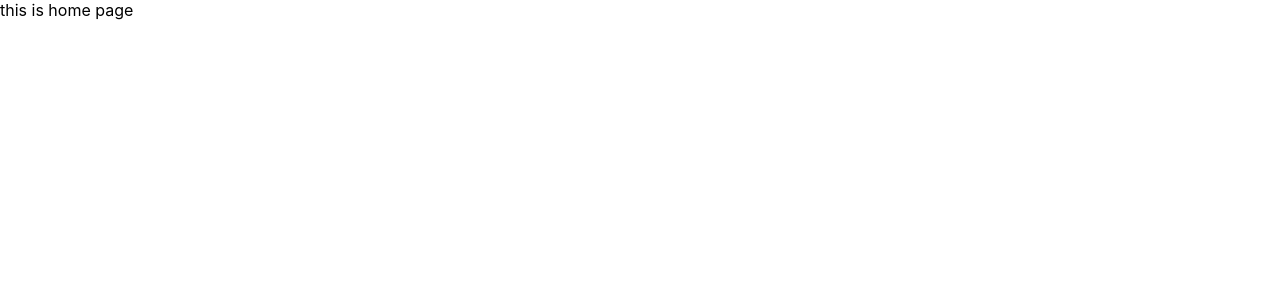
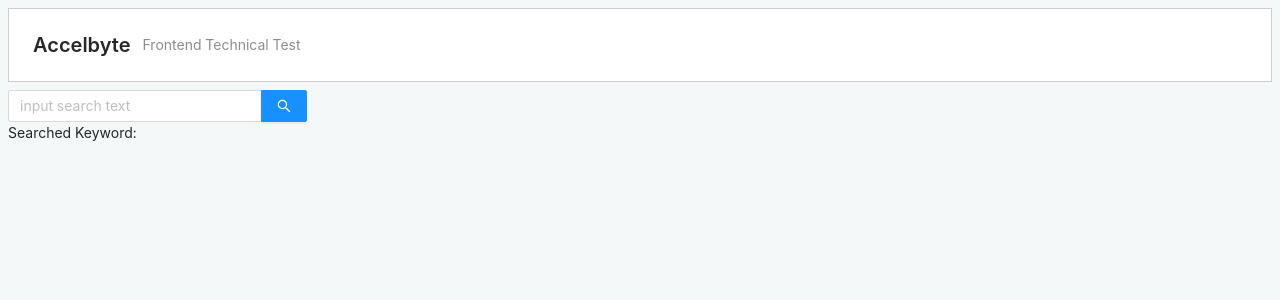
Before and after one commit to Harriet27/fe-accelbyte, a React (Create React App) app: page / in a window 1280 px wide. Shown: the top 300 px of the page. Built offline with nearby package versions, Linux system fonts and the light colour scheme.

Commit message:
added debounce on input

```diff
--- a/package.json
+++ b/package.json
@@ -9,6 +9,7 @@
     "@testing-library/user-event": "^13.5.0",
     "antd": "^4.20.4",
     "axios": "^0.27.2",
+    "lodash.debounce": "^4.0.8",
     "react": "^18.1.0",
     "react-dom": "^18.1.0",
     "react-redux": "^8.0.1",
--- /dev/null
+++ b/src/components/header/header.css
@@ -0,0 +1,8 @@
+.site-page-header {
+  border: 1px solid rgb(205, 205, 205);
+}
+
+.header-root {
+  margin-bottom: 0.5rem;
+  background-color: white;
+}
--- /dev/null
+++ b/src/components/header/header.js
@@ -0,0 +1,17 @@
+import React from 'react';
+import { PageHeader } from 'antd';
+import './header.css';
+
+const Header = () => {
+  return (
+    <div className='header-root'>
+      <PageHeader
+        className="site-page-header"
+        title="Accelbyte"
+        subTitle="Frontend Technical Test"
+      />
+    </div>
+  );
+};
+
+export default Header;
--- /dev/null
+++ b/src/components/header/index.js
@@ -0,0 +1 @@
+export { default } from './header';
--- /dev/null
+++ b/src/components/index.js
@@ -0,0 +1,5 @@
+import Header from './header/index';
+
+export {
+  Header,
+};
--- a/src/index.js
+++ b/src/index.js
@@ -3,31 +3,17 @@ import ReactDOM from 'react-dom/client';
 import './index.css';
 import App from './App';
 import reportWebVitals from './reportWebVitals';
-import { BrowserRouter } from "react-router-dom";
+import { BrowserRouter } from 'react-router-dom';
 import { Provider } from 'react-redux';
-// import ReduxThunk from 'redux-thunk';
-// import { applyMiddleware } from "redux";
-import { configureStore } from "@reduxjs/toolkit";
-
-// Reducers
-import {
-  todoReducer,
-  photoReducer,
-} from './redux/reducers';
-
-const globalStore = configureStore({
-  reducer: {
-    todo: todoReducer,
-    photo: photoReducer,
-  },
-});
+import { reducerStore } from './redux/reducers';
+import 'antd/dist/antd.css'; // or 'antd/dist/antd.less'
 
 const root = ReactDOM.createRoot(document.getElementById('root'));
 
 root.render(
   <React.StrictMode>
     <BrowserRouter>
-      <Provider store={globalStore}>
+      <Provider store={reducerStore}>
         <App />
       </Provider>
     </BrowserRouter>
--- a/src/pages/home.js
+++ /dev/null
@@ -1,11 +0,0 @@
-import React from 'react';
-
-const Home = () => {
-  return (
-    <div>
-      this is home page
-    </div>
-  );
-};
-
-export default Home;
--- /dev/null
+++ b/src/pages/home/home.css
@@ -0,0 +1,5 @@
+.home-root {
+  height: 100vh;
+  padding: 0.5rem;
+  background-color: #F4F8F9;
+}
--- /dev/null
+++ b/src/pages/home/home.js
@@ -0,0 +1,42 @@
+import React, { useCallback, useState } from 'react';
+import { Header } from '../../components';
+import { Input } from 'antd';
+import debounce from 'lodash.debounce';
+import './home.css';
+
+const { Search } = Input;
+
+const Home = () => {
+  const [searchVal, setSearchVal] = useState("");
+
+  const onChangeSearch = (event) => {
+    setSearchVal(event.target.value);
+  };
+
+  const debounceOnChange = useCallback(
+    debounce(onChangeSearch, 3000)
+  , []);
+
+  const onSearch = () => {
+    alert(`Searched Keyword: ${searchVal}`);
+  };
+
+  return (
+    <div className='home-root'>
+      <Header />
+      <Search
+        placeholder="input search text"
+        allowClear
+        onChange={debounceOnChange}
+        onSearch={onSearch}
+        enterButton
+        style={{ width: 300 }}
+      />
+      <div>
+        Searched Keyword: {searchVal}
+      </div>
+    </div>
+  );
+};
+
+export default Home;
--- /dev/null
+++ b/src/pages/home/index.js
@@ -0,0 +1 @@
+export { default } from './home';
--- a/src/pages/index.js
+++ b/src/pages/index.js
@@ -1,4 +1,4 @@
-import Home from './home';
+import Home from './home/index';
 
 export {
   Home,
--- a/src/redux/reducers/index.js
+++ b/src/redux/reducers/index.js
@@ -1,16 +1,14 @@
-// import { combineReducers } from "redux";
-// import { todoReducer } from "./todoReducer";
-// import { photoReducer } from "./photoReducer";
-
-// export default combineReducers({
-//     todo: todoReducer,
-//     photo: photoReducer,
-// });
-
+import { configureStore } from "@reduxjs/toolkit";
 import { todoReducer } from "./todoReducer";
 import { photoReducer } from "./photoReducer";
 
+const reducerStore = configureStore({
+    reducer: {
+        todo: todoReducer,
+        photo: photoReducer,
+    },
+});
+
 export {
-    todoReducer,
-    photoReducer,
+    reducerStore,
 };
```
